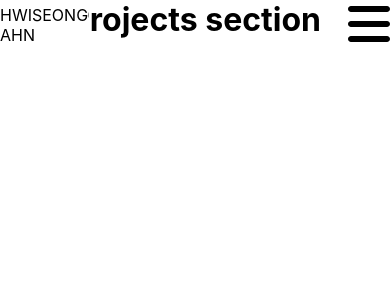
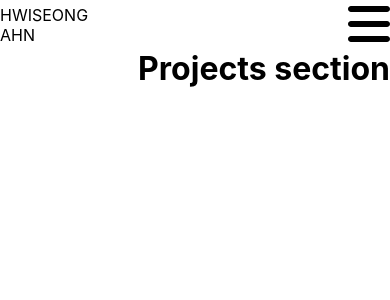
Before and after one commit to hwiseongahn/hwiseong-website-react, a React (Create React App) app: page /Projects in a window 390 px wide. Shown: the top 300 px of the page. Built offline with nearby package versions, Linux system fonts and the light colour scheme; a web font is replaced by a local one.

Commit message:
fixed mobile content to fit: :

```diff
--- a/src/App.js
+++ b/src/App.js
@@ -20,7 +20,7 @@ function App() {
 
     return (
         <>
-                <div className="container">
+                <div className="app-container">
                     <div className="navbar">
                         <Navbar/>
                     </div>
--- a/src/App.scss
+++ b/src/App.scss
@@ -28,22 +28,28 @@ html, body, #root, .App {
     .content {
         position: relative;
         z-index: 1;
+        height: 100vh;
+        width: auto;
     }
 }
 
 @media only screen and (max-width: 649px) {
 
-    .container {
+    .app-container {
         display: flex;
-        flex-direction: row;
+        flex-direction: column;
         .navbar {
             position: absolute;
+            top: 0px;
             z-index: 2;
             width: 100%;
         }
         .content {
             position: relative;
+            top: 49px; //navbar height is 49px
             z-index: 1;
+            width: max-content;
+            align-self: flex-end;
         }
     }
 }
--- a/src/components/Navbar.js
+++ b/src/components/Navbar.js
@@ -184,7 +184,7 @@ const slideUpAnimation = {
 
 const slideDownAnimation = {
     initial: {
-        opacity: 0, y: -500,
+        opacity: 1, y: -500,
     },
 
     animate: {
--- a/src/scss/hero.scss
+++ b/src/scss/hero.scss
@@ -8,6 +8,7 @@ img {
     display: flex;
     justify-content: space-around;
     height: calc((var(--window-height) - 41px));
+    width: auto;
     margin: 0;
 }
 
@@ -20,6 +21,6 @@ img {
     }
 
     img {
-        align-self: flex-end;
+        align-self: center;
     }
 }
```
